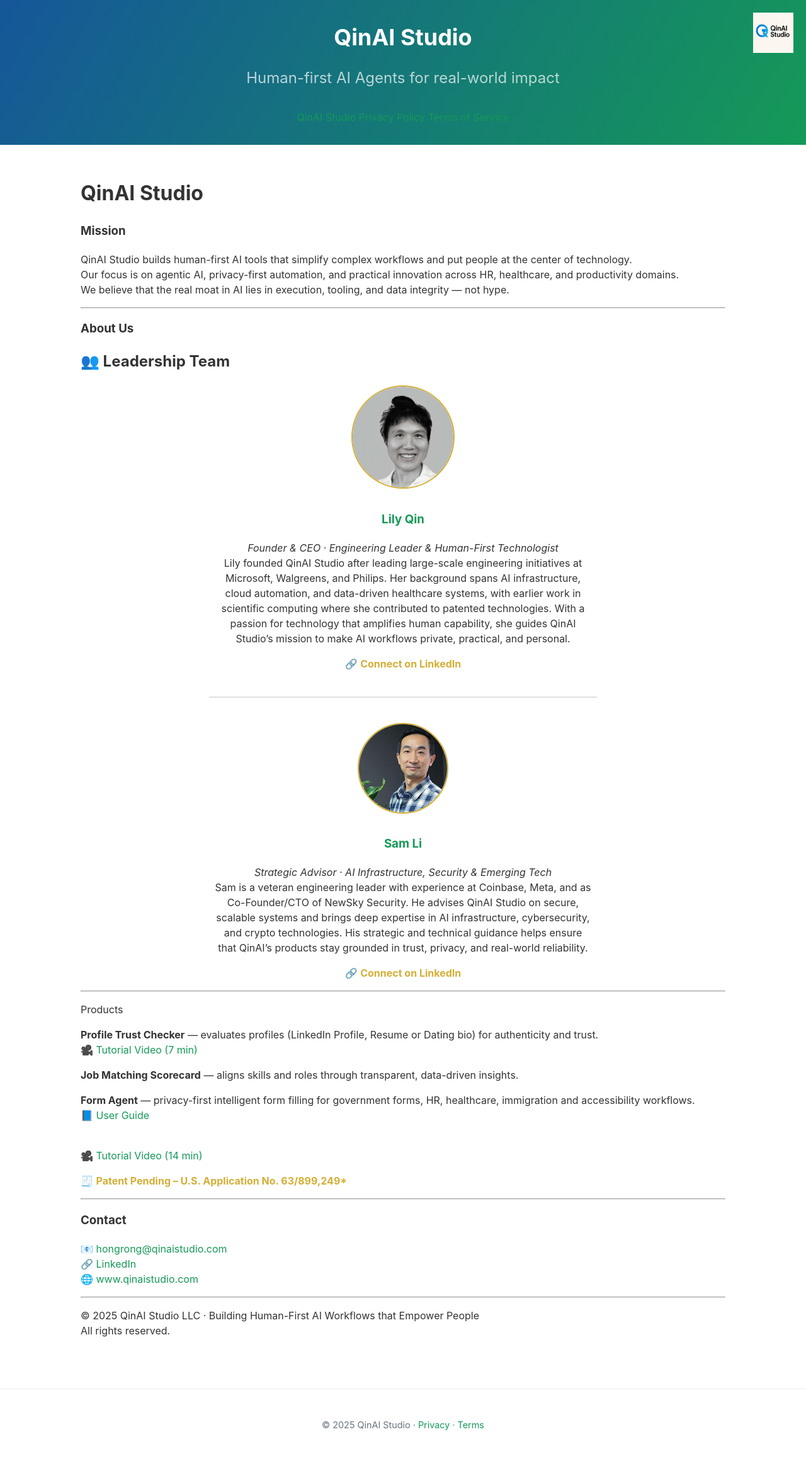
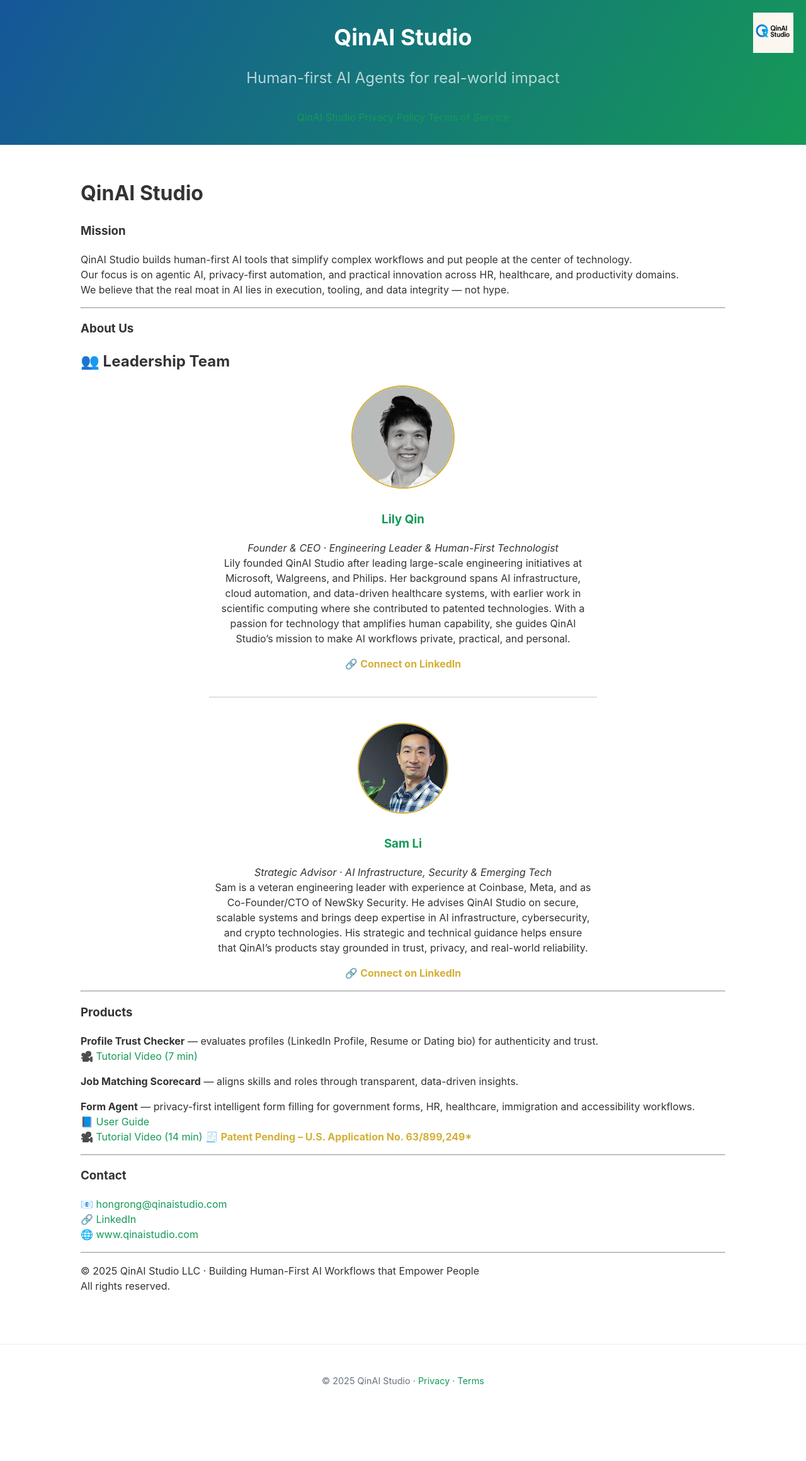
Before and after one commit to LilyQin19/qinaistudio.github.io, a Jekyll site: the page built from index.md, in a window 1280 px wide. Shown: the whole page at 63% size. Built offline with Jekyll 4.4.1, drawn with Linux system fonts in a browser that asks for light colours; our own code applies the rules of GitHub Pages for plain Markdown files; after the commit the page ends 2250 px from its top, so only the background shows below that.

```diff
--- a/index.md
+++ b/index.md
@@ -56,7 +56,7 @@ We believe that the real moat in AI lies in execution, tooling, and data integri
 
 ---
 
-Products
+### **Products**
 
 **Profile Trust Checker**
  — evaluates  profiles (LinkedIn Profile, Resume or Dating bio) for authenticity and trust.
@@ -68,9 +68,7 @@ Products
 **Form Agent**
  — privacy-first intelligent form filling for government forms, HR, healthcare, immigration and accessibility workflows.
 <br>📘 [User Guide](https://github.com/LilyQin19/qinaistudio.github.io/blob/main/FormAgent_UserGuide.md)
-
 <br>🎥 [Tutorial Video (14 min)](https://drive.google.com/file/d/18BF1jLBIaXCl9N16ZG3PMGCMgOCFAgxA/view)
-
 🧾 <span style="color:#d4af37; font-weight:bold;">Patent Pending – U.S. Application No. 63/899,249*</span>
 
 ---
```
